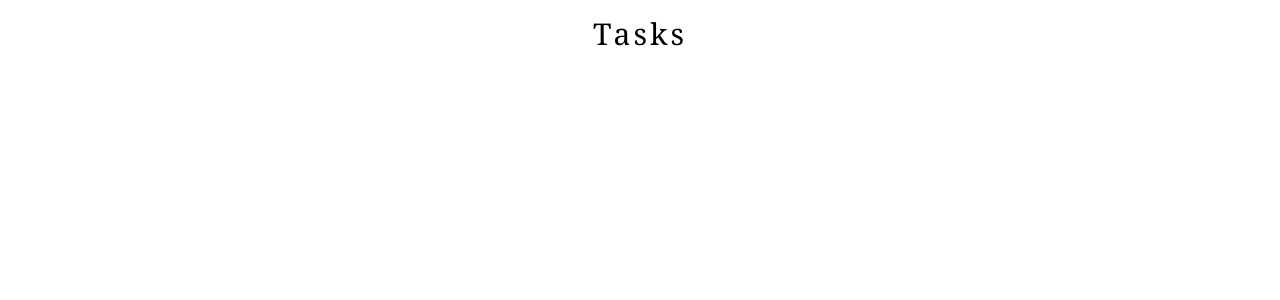
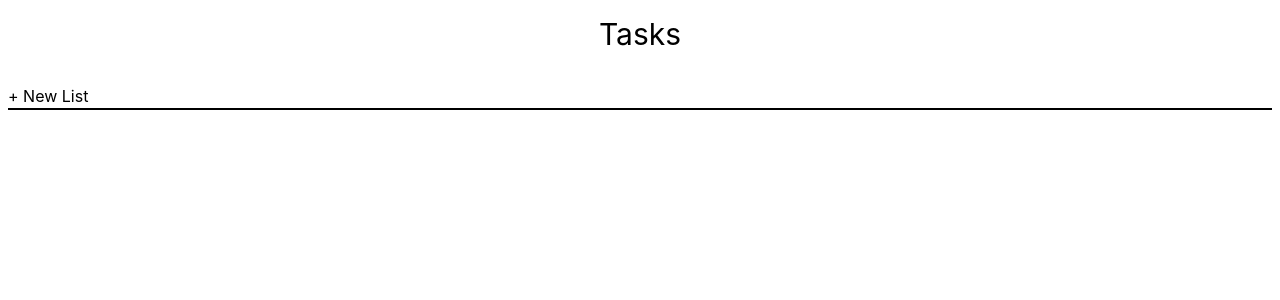
Before and after one commit to STEPHEN-EMMAHI/to-do-list-react-app, a React (Vite) app: page / in a window 1280 px wide. Shown: the top 300 px of the page. Built offline with nearby package versions, Linux system fonts and the light colour scheme.

Commit message:
level up list titles

```diff
--- a/src/App.jsx
+++ b/src/App.jsx
@@ -1,9 +1,28 @@
+import { useState } from "react";
 import Heading from "./components/functional/Heading";
+import Lists from "./components/functional/Lists";
 
 function App() {
+  // state added lists title state array
+  const [allListTitles, setAllListTitles] = useState([]);
+
+  // state to track the currently selected list title
+  const [selectedListID, setSelectedListID] = useState(null);
+
+  // function to add new list-title to the list
+  function addListTitle(newList) {
+    setAllListTitles((currentList) => [...currentList, newList]);
+  }
+
   return (
-    <div className="font-serif">
+    <div className="font-sans">
       <Heading />
+      <Lists
+        onaddListTitle={addListTitle}
+        allListTitles={allListTitles}
+        selectedListID={selectedListID}
+        onsetSelectedListID={setSelectedListID}
+      />
     </div>
   );
 }
--- a/src/components/functional/CheckedTask.jsx
+++ b/src/components/functional/CheckedTask.jsx
@@ -1,5 +1,5 @@
 import { useState } from "react";
-import CheckBox from "./reusable/CheckBox";
+import CheckBox from "../reusable/CheckBox";
 
 export default function CheckedTask() {
   // toggle checked on and off
--- a/src/components/functional/DeleteTask.jsx
+++ b/src/components/functional/DeleteTask.jsx
@@ -1,4 +1,4 @@
-import Delete from "./reusable/Delete";
+import Delete from "../reusable/Delete";
 
 export default function DeleteTask() {
   return (
--- a/src/components/functional/Heading.jsx
+++ b/src/components/functional/Heading.jsx
@@ -1,6 +1,6 @@
 export default function Heading() {
   return (
-    <header className="tracking-widest text-3xl text-center mt-4">
+    <header className="text-3xl text-center mt-4">
       <h1>Tasks</h1>
     </header>
   );
--- /dev/null
+++ b/src/components/functional/Lists.jsx
@@ -0,0 +1,103 @@
+import { useState } from "react";
+
+export default function Lists({
+  onaddListTitle,
+  allListTitles,
+  selectedListID,
+  onsetSelectedListID,
+}) {
+  // state to track list title visibilty on and off
+  const [addingListTitle, setAddingListTitle] = useState(false);
+
+  // show addlist component if user is adding a list
+  if (addingListTitle) {
+    return (
+      <AddListTitle
+        setAddingListTitle={setAddingListTitle}
+        onaddListTitle={onaddListTitle}
+      />
+    );
+  }
+
+  return (
+    <div className="flex items-center mx-2 border-b-2 mt-8 gap-6 flex-nowrap overflow-x-auto scrollbar-none [&::-webkit-scrollbar]:hidden">
+      {allListTitles.map((list) => (
+        <Title
+          key={list.id}
+          className={`lg:cursor-pointer shrink-0 whitespace-nowrap border-b-3 lg:hover:border-b-blue-500 ${selectedListID === list.id ? "border-b-blue-500" : "border-b-transparent"}`}
+          onClick={() => onsetSelectedListID(list.id)}
+        >
+          {list.title}
+        </Title>
+      ))}
+
+      <button
+        type="button"
+        className="shrink-0 whitespace-nowrap lg:cursor-pointer"
+        onClick={() => setAddingListTitle(true)}
+      >
+        + New List
+      </button>
+    </div>
+  );
+}
+
+export function AddListTitle({ setAddingListTitle, onaddListTitle }) {
+  // state to control adding list title
+  const [addListTitle, setAddList] = useState("");
+
+  function handleFormListSubmit(e) {
+    e.preventDefault();
+
+    if (!addListTitle) return;
+
+    const newListTitle = {
+      id: crypto.randomUUID(),
+      title: addListTitle,
+    };
+    onaddListTitle(newListTitle);
+
+    // after form is submitted, toggle off the addListTitle component
+    setAddingListTitle(false);
+  }
+
+  // move back if user clicks on back button
+  function handleBackwards() {
+    setAddingListTitle(false);
+  }
+
+  return (
+    <form className="mt-4 mx-4" onSubmit={handleFormListSubmit}>
+      <button
+        className="mb-4 lg:cursor-pointer"
+        type="button"
+        onClick={handleBackwards}
+      >
+        &lt; Back
+      </button>
+      <h2 className="mb-2">Create a new list</h2>
+      <div className="flex gap-4 items-center">
+        <input
+          className="w-full h-12 p-2 border"
+          type="text"
+          name="list"
+          id="list"
+          placeholder="Enter list title"
+          value={addListTitle}
+          onChange={(e) => setAddList(e.target.value)}
+        />
+        <button className="border p-2.5 lg:cursor-pointer" type="submit">
+          Done
+        </button>
+      </div>
+    </form>
+  );
+}
+
+function Title({ children, onClick, className }) {
+  return (
+    <button onClick={onClick} className={className}>
+      {children}
+    </button>
+  );
+}
```
